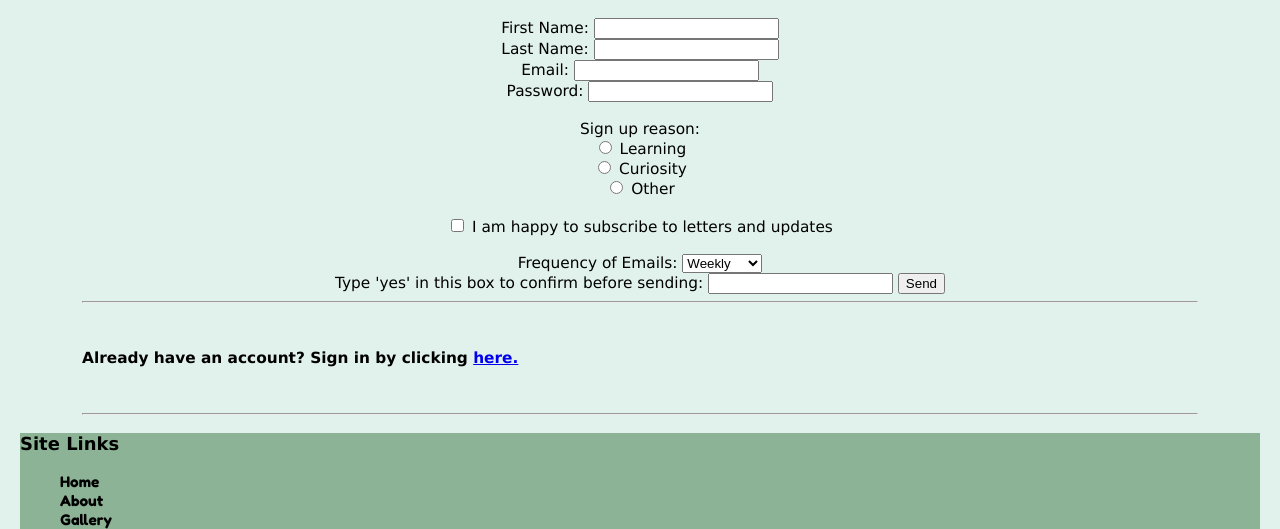
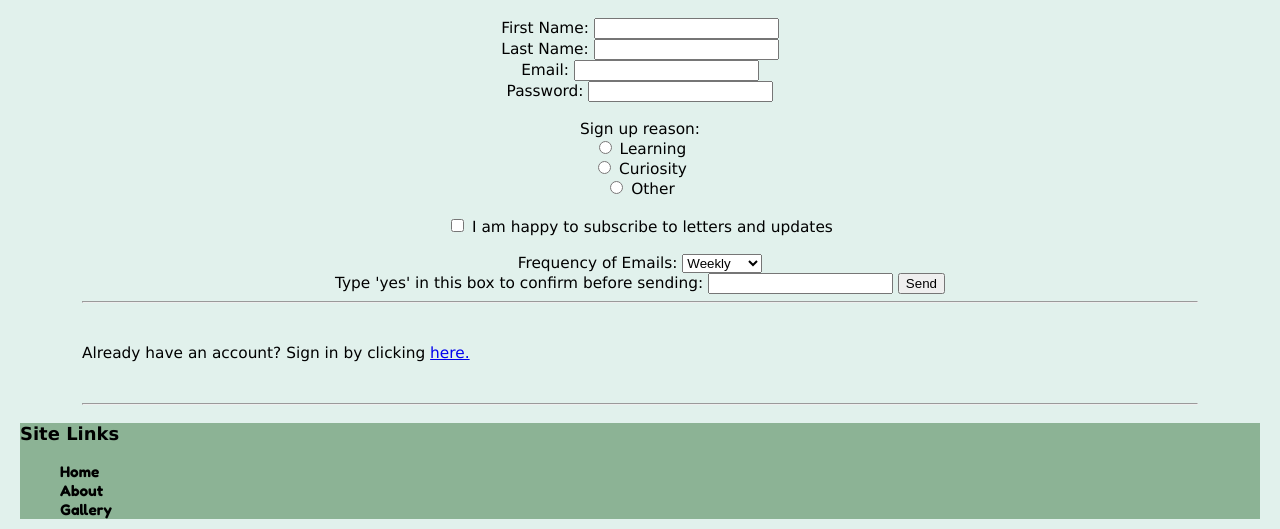
Before and after one commit to maz3a/maz3a.github.io, a plain HTML site: page contact.html in a window 1280 px wide. Shown: the part 314-843 px from the top of the page. Drawn offline with Linux system fonts and the light colour scheme; a web font is replaced by a local one.

Commit message:
update signin and contact

```diff
--- a/contact.html
+++ b/contact.html
@@ -110,9 +110,9 @@
                <article>
                     <hr>
                     <br>
-                    <h4>
-                        Already have an account? Sign in by clicking <a href="signin.html">here.</a>
-                    </h4>
+
+                 <p> Already have an account? Sign in by clicking <a href="signin.html">here.</a></p>
+
                     <br>
                     <hr>
                </article>
```
Also changed, not shown: signin.html (+1 -1 lines).
